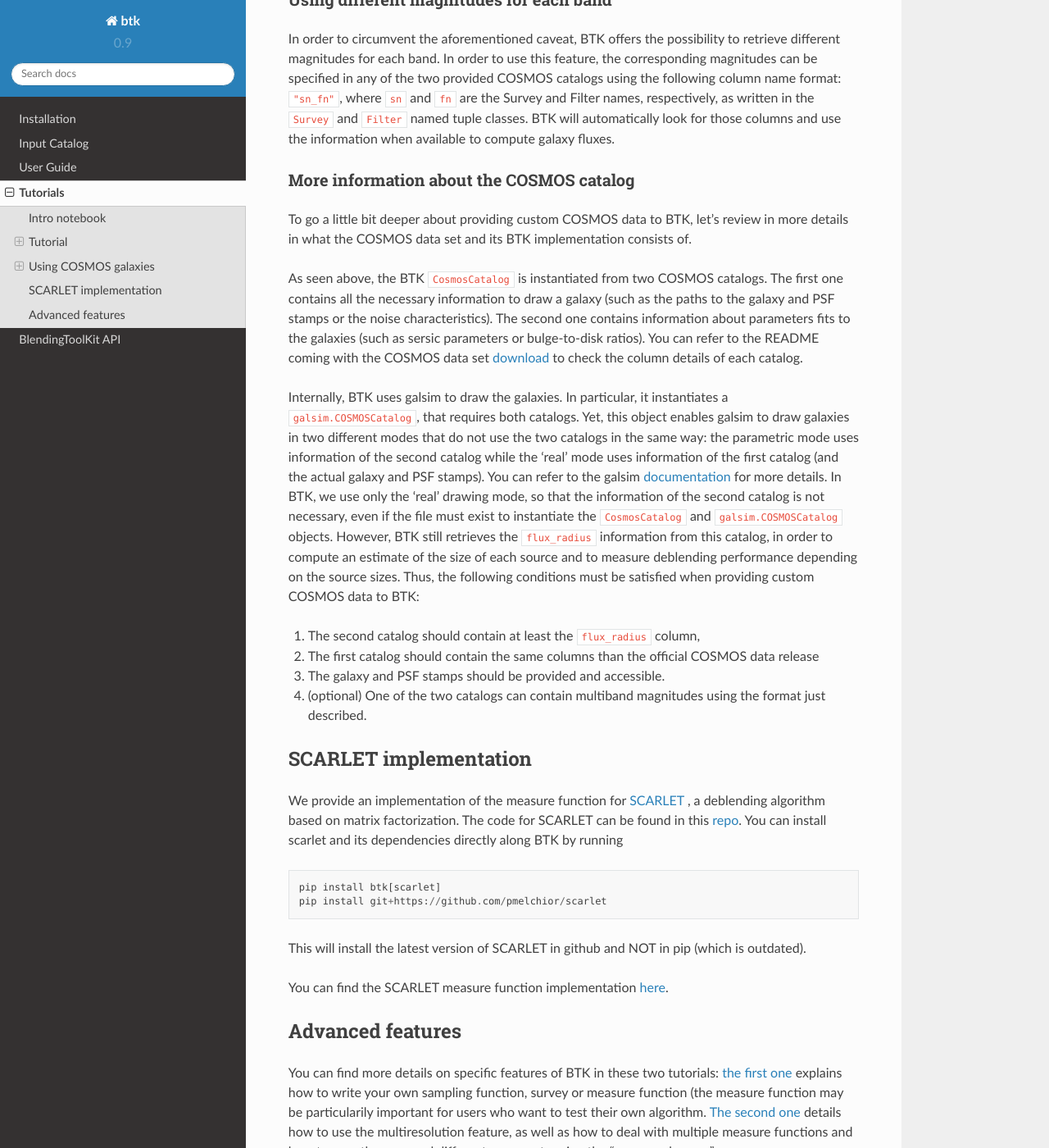
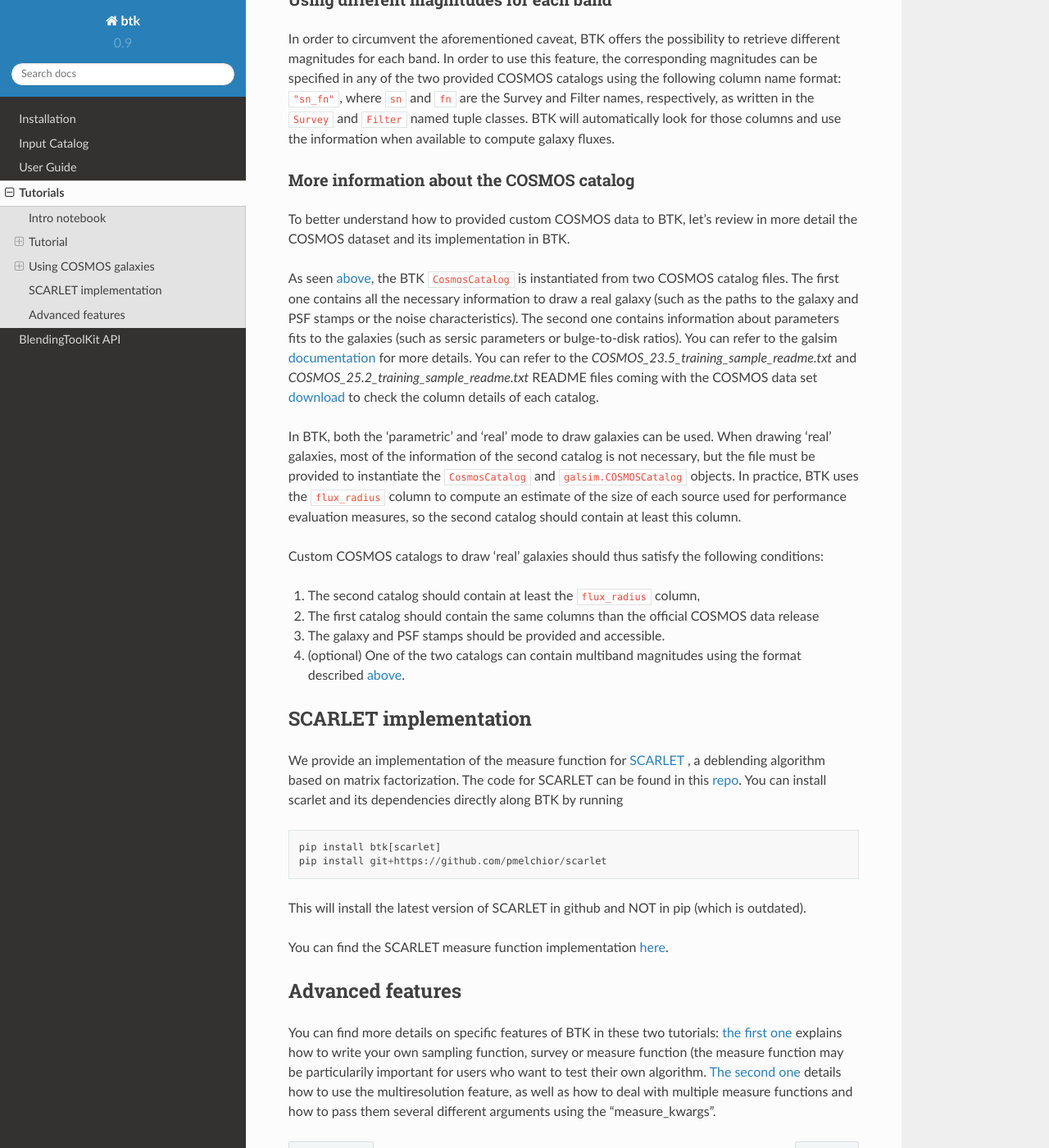
Before and after one commit to LSSTDESC/BlendingToolKit, a Sphinx documentation site: the page built from docs/source/tutorials.rst, in a window 1280 px wide and 1400 px high, scrolled down 7941 px. Shown: the whole window at 82% size. Built offline with Sphinx 7.4.7 and the Read the Docs theme 2.0.0, drawn with Linux system fonts in a browser that asks for light colours; cross-references to code outside the pages are shown as plain code.

Commit message:
Cosmos tutorial documentation (#321)
* cosmos tutorial doc

* add en language

* simplify wording

* the readme

* COSMOS readme file names

* link to section

Co-authored-by: Ismael Mendoza <11745764+ismael-mendoza@users.noreply.github.com>
Co-authored-by: Ismael Mendoza <imendoza@umich.edu>

```diff
--- a/docs/source/conf.py
+++ b/docs/source/conf.py
@@ -89,6 +89,7 @@
     "sphinx.ext.napoleon",
     "jupyter_sphinx",
     "sphinx_rtd_theme",
+    "sphinx.ext.autosectionlabel",
 ]
 
 autodoc_default_options = {
@@ -121,7 +122,7 @@
 #
 # This is also used if you do content translation via gettext catalogs.
 # Usually you set "language" from the command line for these cases.
-language = None
+language = "en"
 
 # List of patterns, relative to source directory, that match files and
 # directories to ignore when looking for source files.
--- a/docs/source/tutorials.rst
+++ b/docs/source/tutorials.rst
@@ -443,12 +443,13 @@
 More information about the COSMOS catalog
 ''''''''''''''''''''''''''''''''''''''''''''
 
-To go a little bit deeper about providing custom COSMOS data to BTK, let's review in more details in what the COSMOS data set and its BTK implementation consists of.
+To better understand how to provided custom COSMOS data to BTK, let's review in more detail the COSMOS dataset and its implementation in BTK.
 
-As seen above, the BTK ``CosmosCatalog`` is instantiated from two COSMOS catalogs. The first one contains all the necessary information to draw a galaxy (such as the paths to the galaxy and PSF stamps or the noise characteristics). The second one contains information about parameters fits to the galaxies (such as sersic parameters or bulge-to-disk ratios). You can refer to the README coming with the COSMOS data set `download <https://zenodo.org/record/3242143>`_ to check the column details of each catalog.
+As seen :ref:`above <Using COSMOS galaxies>`, the BTK ``CosmosCatalog`` is instantiated from two COSMOS catalog files. The first one contains all the necessary information to draw a real galaxy (such as the paths to the galaxy and PSF stamps or the noise characteristics). The second one contains information about parameters fits to the galaxies (such as sersic parameters or bulge-to-disk ratios). You can refer to the galsim `documentation <https://galsim-developers.github.io/GalSim/_build/html/real_gal.html>`_ for more details. You can refer to the `COSMOS_23.5_training_sample_readme.txt` and `COSMOS_25.2_training_sample_readme.txt` README files coming with the COSMOS data set `download <https://zenodo.org/record/3242143>`_ to check the column details of each catalog.
 
-Internally, BTK uses galsim to draw the galaxies. In particular, it instantiates a ``galsim.COSMOSCatalog``, that requires both catalogs. Yet, this object enables galsim to draw galaxies in two different modes that do not use the two catalogs in the same way: the parametric mode uses information of the second catalog while the 'real' mode uses information of the first catalog (and the actual galaxy and PSF stamps). You can refer to the galsim `documentation <https://galsim-developers.github.io/GalSim/_build/html/real_gal.html>`_ for more details. In BTK, we use only the 'real' drawing mode, so that the information of the second catalog is not necessary, even if the file must exist to instantiate the ``CosmosCatalog`` and ``galsim.COSMOSCatalog`` objects.
-However, BTK still retrieves the ``flux_radius`` information from this catalog, in order to compute an estimate of the size of each source and to measure deblending performance depending on the source sizes. Thus, the following conditions must be satisfied when providing custom COSMOS data to BTK:
+In BTK, both the 'parametric' and 'real' mode to draw galaxies can be used. When drawing 'real' galaxies, most of the information of the second catalog is not necessary, but the file must be provided to instantiate the ``CosmosCatalog`` and ``galsim.COSMOSCatalog`` objects. In practice, BTK uses the ``flux_radius`` column to compute an estimate of the size of each source used for performance evaluation measures, so the second catalog should contain at least this column.
+
+Custom COSMOS catalogs to draw 'real' galaxies should thus satisfy the following conditions:
 
 1. The second catalog should contain at least the ``flux_radius`` column,
 
@@ -456,7 +457,7 @@
 
 3. The galaxy and PSF stamps should be provided and accessible.
 
-4. (optional) One of the two catalogs can contain multiband magnitudes using the format just described.
+4. (optional) One of the two catalogs can contain multiband magnitudes using the format described :ref:`above <Using different magnitudes for each band>`.
 
 SCARLET implementation
 -----------------------
```
